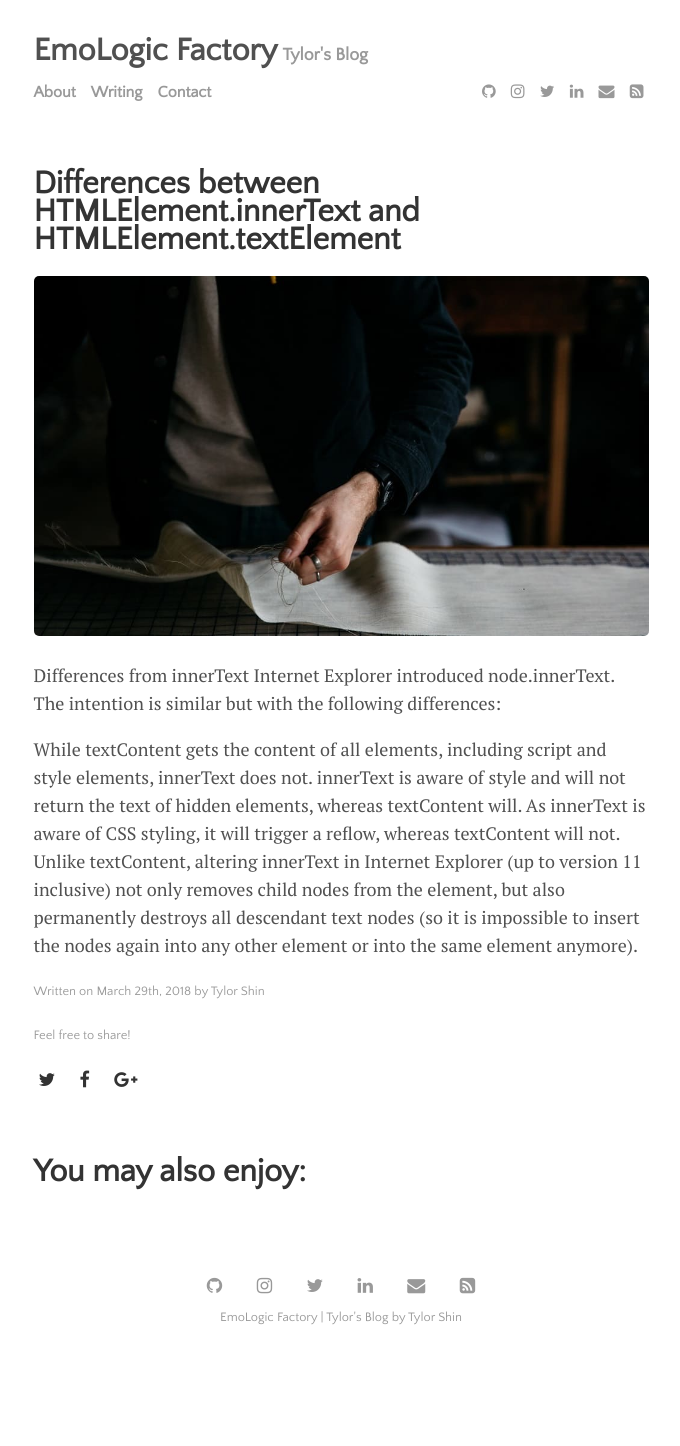
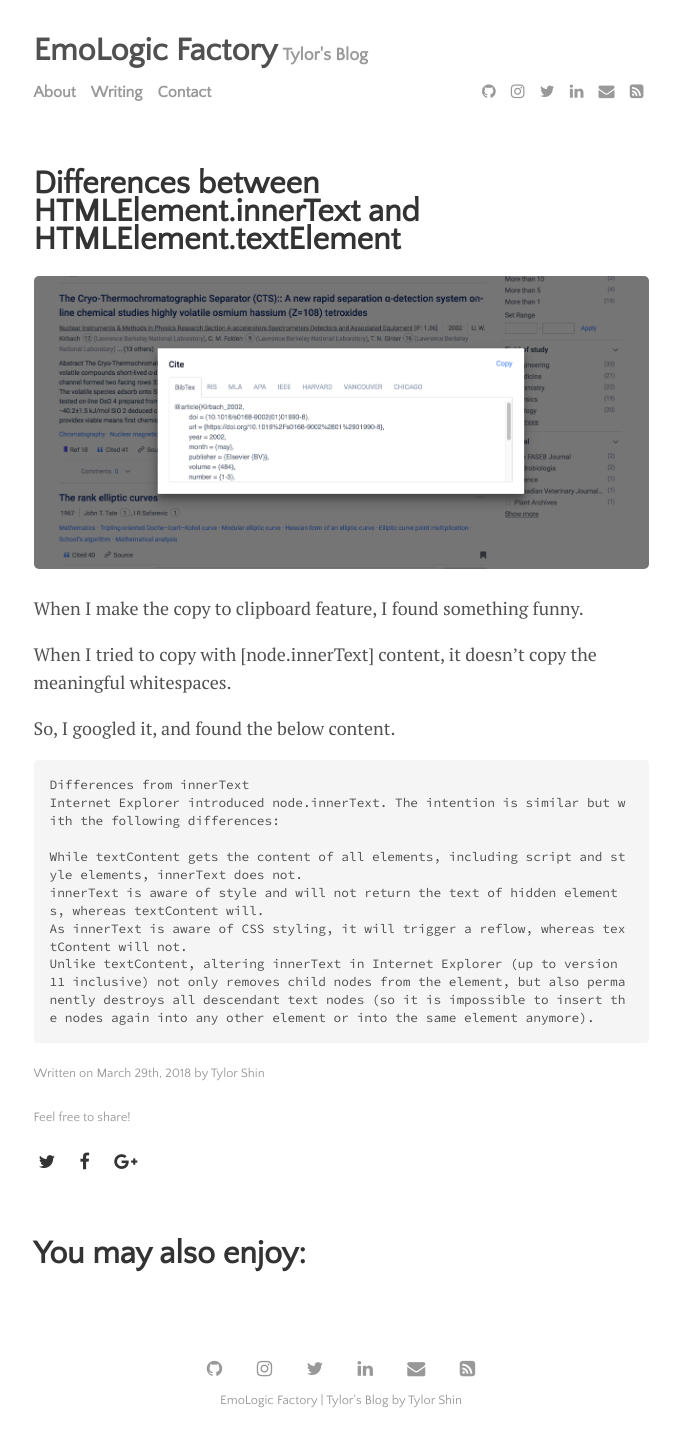
Before and after one commit to TylerShin/TylorShin.github.io, a Jekyll site: the page built from _posts/2018-03-29-textElement.md, in a window 1280 px wide. Shown: the whole page, without its empty margins (299-979 px from the left). Built offline with Jekyll 4.4.1, drawn with Linux system fonts in a browser that asks for light colours; before the commit the page ends 1363 px from its top, so only the background shows below that.

Commit message:
Update blog

````diff
--- a/_posts/2018-03-29-textElement.md
+++ b/_posts/2018-03-29-textElement.md
@@ -2,11 +2,18 @@
 layout: post
 title: "Differences between HTMLElement.innerText and HTMLElement.textElement "
 author: "Tylor Shin"
-categories: tech
-tags: [tech, css]
-image: cutting.jpg
+categories: tech, frontend, javascript
+tags: [tech, css, scss]
+image: copyToClipboard.png
 ---
 
+When I make the copy to clipboard feature, I found something funny.
+
+When I tried to copy with [node.innerText] content, it doesn't copy the meaningful whitespaces.
+
+So, I googled it, and found the below content.
+
+```
 Differences from innerText
 Internet Explorer introduced node.innerText. The intention is similar but with the following differences:
 
@@ -14,3 +21,4 @@ While textContent gets the content of all elements, including script and style e
 innerText is aware of style and will not return the text of hidden elements, whereas textContent will.
 As innerText is aware of CSS styling, it will trigger a reflow, whereas textContent will not.
 Unlike textContent, altering innerText in Internet Explorer (up to version 11 inclusive) not only removes child nodes from the element, but also permanently destroys all descendant text nodes (so it is impossible to insert the nodes again into any other element or into the same element anymore).
+```
````
Also changed, not shown: assets/img/copyToClipboard.png (added).
